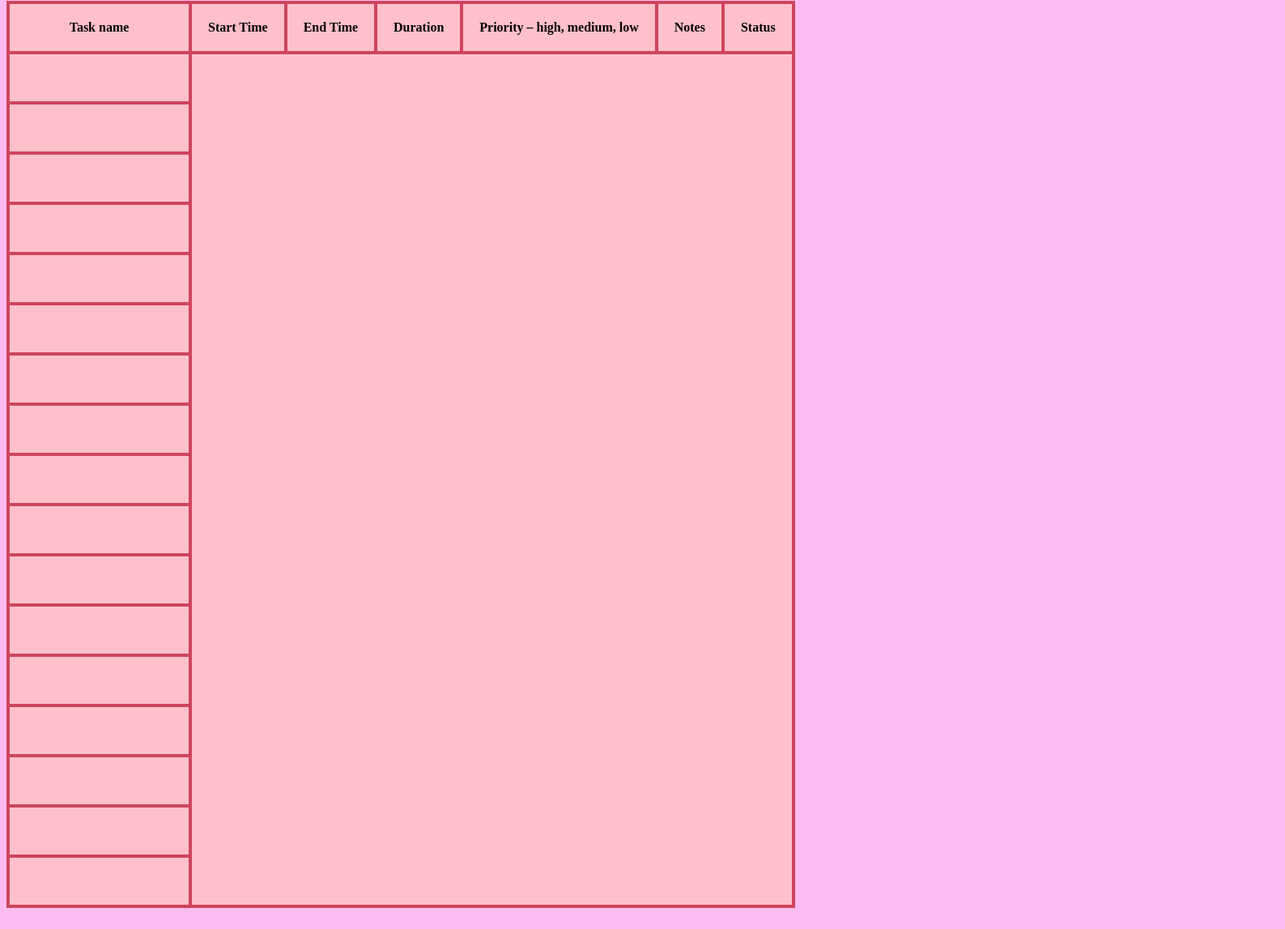
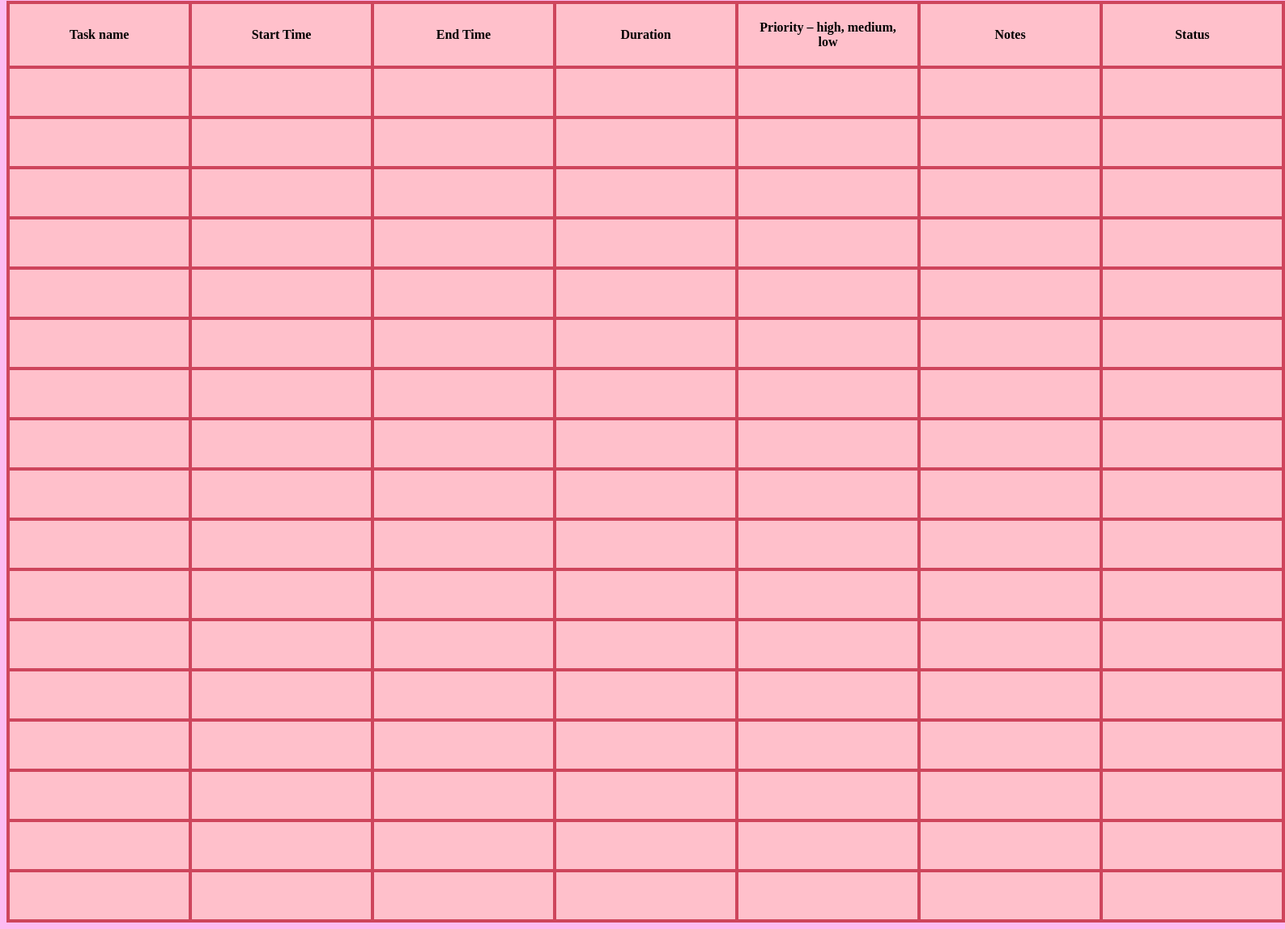
Before and after one commit to wafaadam548-bot/Project.5, a plain HTML site: page index.html in a window 1280 px wide. Shown: the part 113-1260 px from the top of the page at 81% size, 1587 px wide, since content can reach past the window. Drawn offline with Linux system fonts and the light colour scheme.

Commit message:
MAke the table so the users could write

```diff
--- a/index.html
+++ b/index.html
@@ -32,23 +32,23 @@
         </tr>
     </thead >
     <tbody>
-<tr><td><input type="text"></td></tr>
-<tr><td> <input type="text"> </td></tr>
-<tr><td> <input type="text">  </td></tr>
-<tr><td>   <input type="text">    </td></tr>
-<tr><td>  <input type="text">     </td></tr>
-<tr><td> <input type="text">      </td></tr>
-<tr><td> <input type="text">      </td></tr>
-<tr><td> <input type="text">      </td></tr>
-<tr><td> <input type="text">      </td></tr>
-<tr><td> <input type="text">      </td></tr>
-<tr><td> <input type="text">      </td></tr>
-<tr><td> <input type="text">      </td></tr>
-<tr><td> <input type="text">      </td></tr>
-<tr><td> <input type="text">      </td></tr>
-<tr><td> <input type="text">      </td></tr>
-<tr><td> <input type="text">      </td></tr>
-<tr><td> <input type="text">      </td></tr>
+<tr><td><input type="text"></td><td><input type="text"></td><td><input type="text"></td><td><input type="text"></td><td><input type="text"></td><td><input type="text"></td><td><input type="text"></td></tr>
+<tr><td> <input type="text"> </td><td><input type="text"></td><td><input type="text"></td><td><input type="text"></td><td><input type="text"></td><td><input type="text"></td><td><input type="text"></td></tr>
+<tr><td> <input type="text">  </td><td><input type="text"></td><td><input type="text"></td><td><input type="text"></td><td><input type="text"></td><td><input type="text"></td><td><input type="text"></td></tr>
+<tr><td>   <input type="text">    </td><td><input type="text"></td><td><input type="text"></td><td><input type="text"></td><td><input type="text"></td><td><input type="text"></td><td><input type="text"></td></tr>
+<tr><td>  <input type="text">     </td><td><input type="text"></td><td><input type="text"></td><td><input type="text"></td><td><input type="text"></td><td><input type="text"></td><td><input type="text"></td></tr>
+<tr><td> <input type="text">      </td><td><input type="text"></td><td><input type="text"></td><td><input type="text"></td><td><input type="text"></td><td><input type="text"></td><td><input type="text"></td></tr>
+<tr><td> <input type="text">      </td><td><input type="text"></td><td><input type="text"></td><td><input type="text"></td><td><input type="text"></td><td><input type="text"></td><td><input type="text"></td></tr>
+<tr><td> <input type="text">      </td><td><input type="text"></td><td><input type="text"></td><td><input type="text"></td><td><input type="text"></td><td><input type="text"></td><td><input type="text"></td></tr>
+<tr><td> <input type="text">      </td><td><input type="text"></td><td><input type="text"></td><td><input type="text"></td><td><input type="text"></td><td><input type="text"></td><td><input type="text"></td></tr>
+<tr><td> <input type="text">      </td><td><input type="text"></td><td><input type="text"></td><td><input type="text"></td><td><input type="text"></td><td><input type="text"></td><td><input type="text"></td></tr>
+<tr><td> <input type="text">      </td><td><input type="text"></td><td><input type="text"></td><td><input type="text"></td><td><input type="text"></td><td><input type="text"></td><td><input type="text"></td></tr>
+<tr><td> <input type="text">      </td><td><input type="text"></td><td><input type="text"></td><td><input type="text"></td><td><input type="text"></td><td><input type="text"></td><td><input type="text"></td></tr>
+<tr><td> <input type="text">      </td><td><input type="text"></td><td><input type="text"></td><td><input type="text"></td><td><input type="text"></td><td><input type="text"></td><td><input type="text"></td></tr>
+<tr><td> <input type="text">      </td><td><input type="text"></td><td><input type="text"></td><td><input type="text"></td><td><input type="text"></td><td><input type="text"></td><td><input type="text"></td></tr>
+<tr><td> <input type="text">      </td><td><input type="text"></td><td><input type="text"></td><td><input type="text"></td><td><input type="text"></td><td><input type="text"></td><td><input type="text"></td></tr>
+<tr><td> <input type="text">      </td><td><input type="text"></td><td><input type="text"></td><td><input type="text"></td><td><input type="text"></td><td><input type="text"></td><td><input type="text"></td></tr>
+<tr><td> <input type="text">      </td><td><input type="text"></td><td><input type="text"></td><td><input type="text"></td><td><input type="text"></td><td><input type="text"></td><td><input type="text"></td></tr>
 
 
 
```
